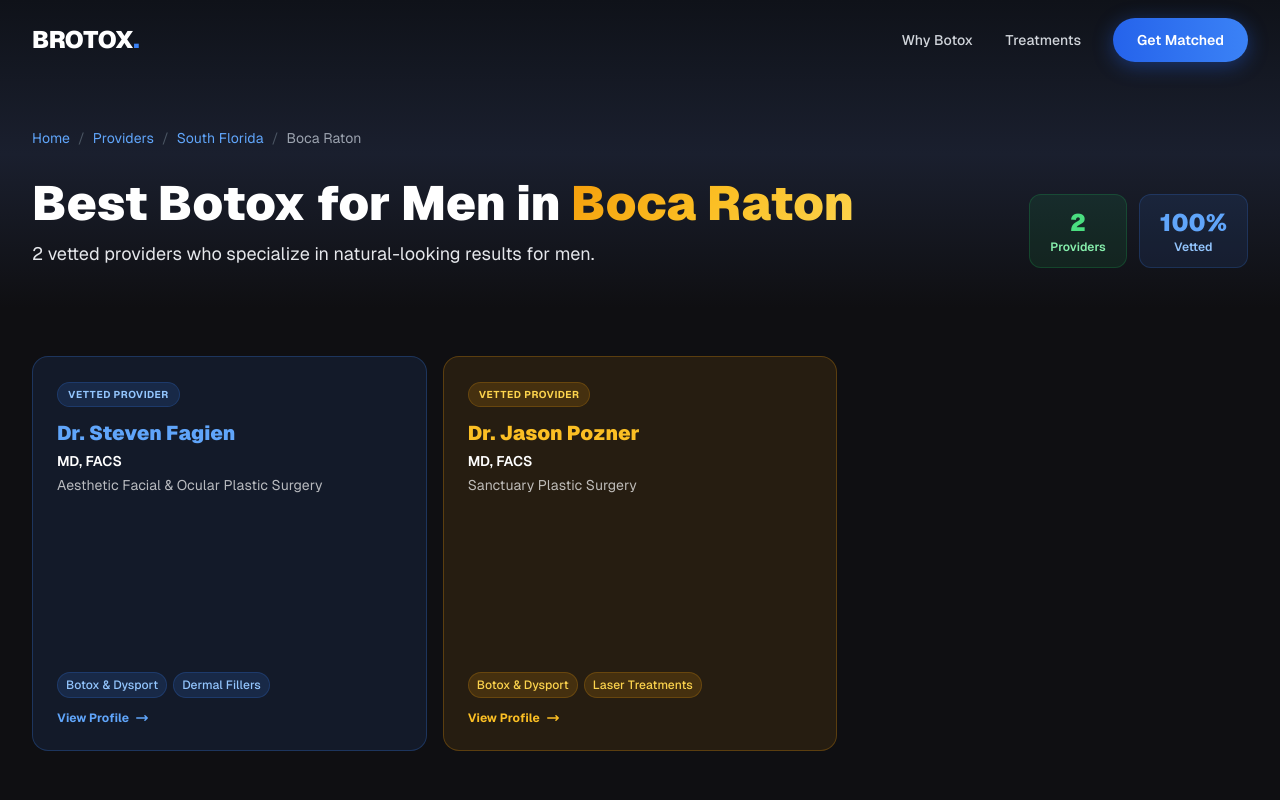
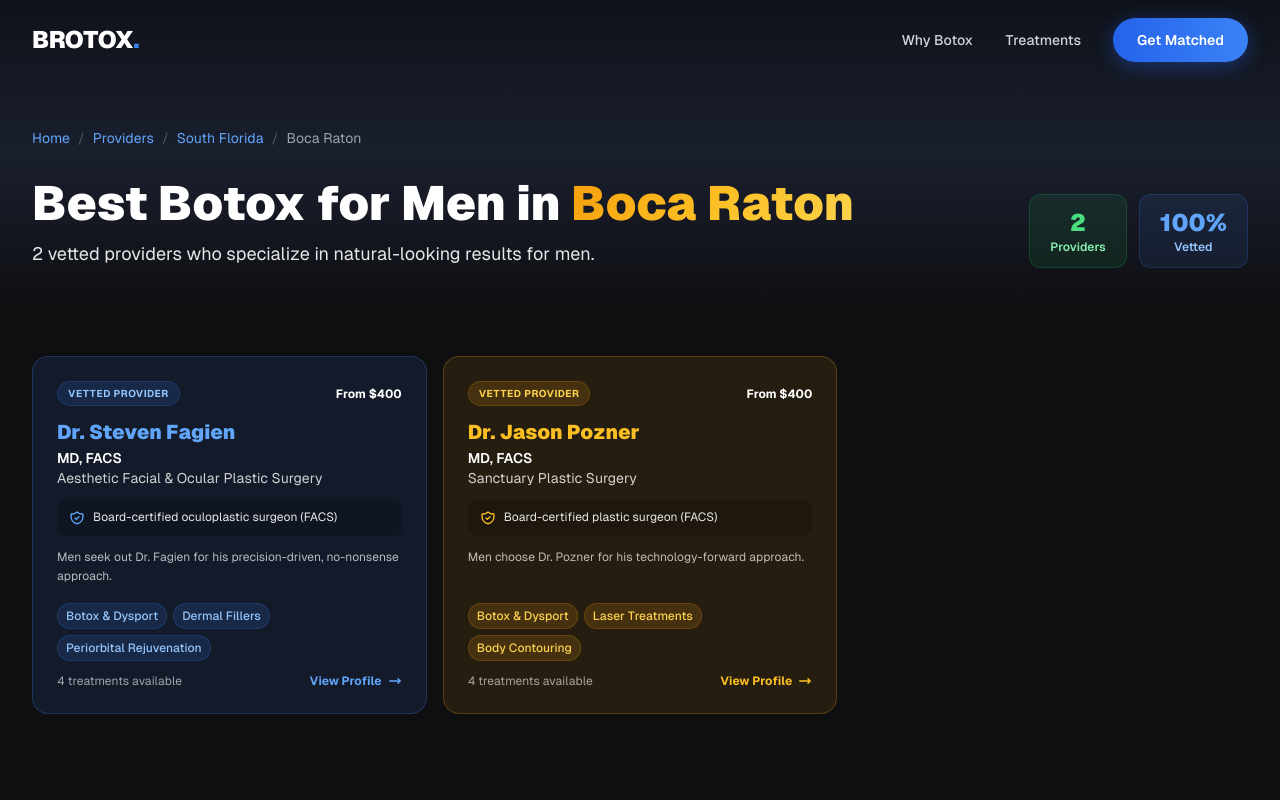
Before and after one commit to TraceCohenTech/brotox, a Next.js app: page /providers/south-florida/boca-raton in a window 1280 px wide. Shown: the top 800 px of the page. Built offline with nearby package versions, Linux system fonts and the light colour scheme.

Commit message:
Add more context to city provider cards
Cards now show starting price, top credential with shield icon,
why-men-choose teaser, 3 specialties, and treatment count

```diff
--- a/app/providers/[region]/[city]/page.tsx
+++ b/app/providers/[region]/[city]/page.tsx
@@ -98,33 +98,60 @@
       {/* Provider Cards — Square grid */}
       <section className="py-12">
         <div className="container-main">
-          <div className="grid grid-cols-2 lg:grid-cols-3 gap-4">
+          <div className="grid grid-cols-1 sm:grid-cols-2 lg:grid-cols-3 gap-4">
             {cityProviders.map((provider, i) => {
               const color = cardAccents[i % cardAccents.length];
+              // Grab the first notable item as a highlight
+              const topCredential = provider.notable[0] || "";
+              // Price range from first treatment
+              const startingPrice = provider.treatments[0]?.priceRange?.split("-")[0] || "";
               return (
                 <Link
                   key={provider.slug}
                   href={`/providers/${region}/${city}/${provider.slug}`}
-                  className={`${color.bg} border ${color.border} rounded-2xl p-5 md:p-6 group hover:scale-[1.03] transition-all duration-200 flex flex-col justify-between aspect-square`}
+                  className={`${color.bg} border ${color.border} rounded-2xl p-5 md:p-6 group hover:scale-[1.03] transition-all duration-200 flex flex-col justify-between`}
                 >
+                  {/* Top section */}
                   <div>
-                    <span className={`inline-block px-2.5 py-1 rounded-full text-[10px] font-bold uppercase tracking-wider border ${color.tag} mb-3`}>
+                    <div className="flex items-center justify-between mb-3">
+                      <span className={`inline-block px-2.5 py-1 rounded-full text-[10px] font-bold uppercase tracking-wider border ${color.tag}`}>
                         Vetted Provider
                       </span>
-                    <h2 className={`text-lg md:text-xl font-black ${color.accent} group-hover:brightness-125 transition-all mb-1`}>
+                      {startingPrice && (
+                        <span className="text-white text-xs font-bold">
+                          From {startingPrice}
+                        </span>
+                      )}
+                    </div>
+                    <h2 className={`text-lg md:text-xl font-black ${color.accent} group-hover:brightness-125 transition-all mb-0.5`}>
                       {provider.name}
                     </h2>
-                    <p className="text-white text-xs md:text-sm font-semibold mb-1">
+                    <p className="text-white text-xs md:text-sm font-semibold">
                       {provider.credentials}
                     </p>
-                    <p className="text-white/70 text-xs md:text-sm">
+                    <p className="text-white/80 text-xs md:text-sm mb-3">
                       {provider.practiceName}
+                    </p>
+
+                    {/* Key credential callout */}
+                    <div className={`flex items-start gap-2 mb-3 px-3 py-2 rounded-lg bg-black/20`}>
+                      <svg className={`w-4 h-4 ${color.accent} flex-shrink-0 mt-0.5`} fill="none" stroke="currentColor" viewBox="0 0 24 24">
+                        <path strokeLinecap="round" strokeLinejoin="round" strokeWidth={2} d="M9 12l2 2 4-4m5.618-4.016A11.955 11.955 0 0112 2.944a11.955 11.955 0 01-8.618 3.04A12.02 12.02 0 003 9c0 5.591 3.824 10.29 9 11.622 5.176-1.332 9-6.03 9-11.622 0-1.042-.133-2.052-.382-3.016z" />
+                      </svg>
+                      <p className="text-white/90 text-xs leading-relaxed">{topCredential}</p>
+                    </div>
+
+                    {/* Why men choose — one-liner teaser */}
+                    <p className="text-white/70 text-xs leading-relaxed line-clamp-2 mb-4">
+                      {provider.whyMenChoose.split(".").slice(0, 2).join(".")}.
                     </p>
                   </div>
 
+                  {/* Bottom section */}
                   <div>
+                    {/* Specialties */}
                     <div className="flex flex-wrap gap-1.5 mb-3">
-                      {provider.specialties.slice(0, 2).map((s) => (
+                      {provider.specialties.slice(0, 3).map((s) => (
                         <span
                           key={s}
                           className={`text-[10px] md:text-xs px-2 py-1 rounded-full border ${color.tag} font-medium`}
@@ -133,11 +160,18 @@
                         </span>
                       ))}
                     </div>
+
+                    {/* Treatments count + CTA */}
+                    <div className="flex items-center justify-between">
+                      <span className="text-white/60 text-xs">
+                        {provider.treatments.length} treatments available
+                      </span>
                       <div className={`flex items-center gap-1.5 ${color.accent} text-xs font-bold`}>
                         View Profile
                         <svg className="w-3.5 h-3.5 group-hover:translate-x-1 transition-transform" fill="none" stroke="currentColor" viewBox="0 0 24 24">
                           <path strokeLinecap="round" strokeLinejoin="round" strokeWidth={2.5} d="M17 8l4 4m0 0l-4 4m4-4H3" />
                         </svg>
+                      </div>
                     </div>
                   </div>
                 </Link>
```
Lines whose indentation alone changed are shown as unchanged.
